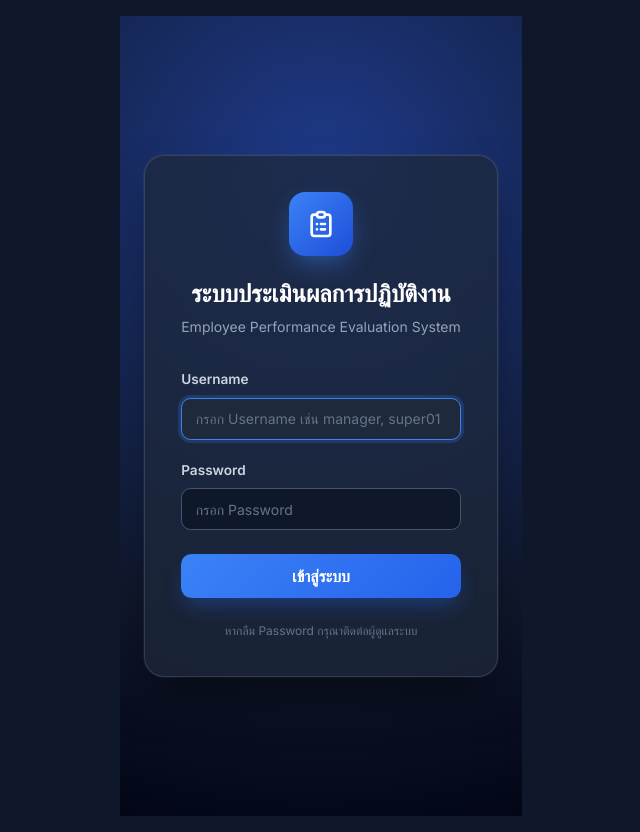
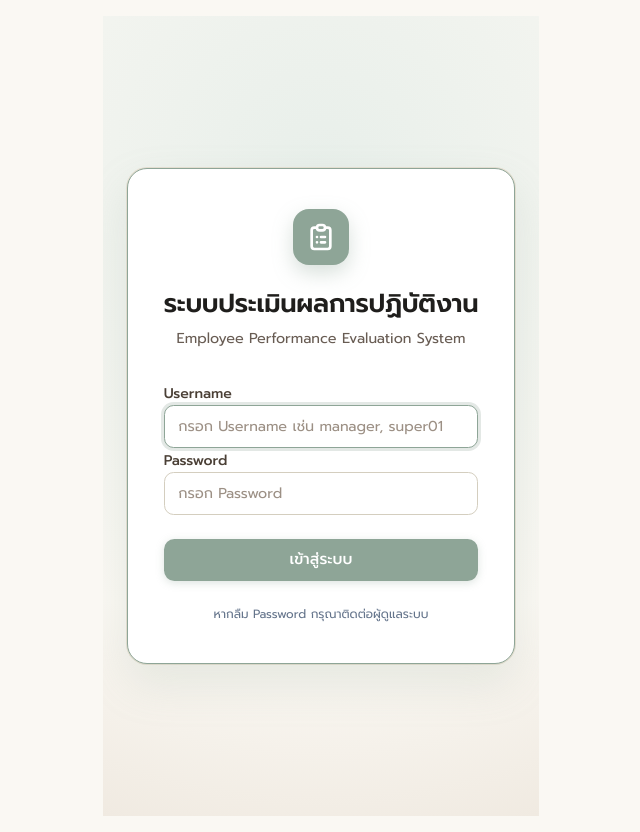
Before and after one commit to superucom/employee-evaluation-system, a Next.js app: page /login in a window 1280 px wide. Shown: the whole page, without its empty margins (319-959 px from the left). Built offline with nearby package versions, Linux system fonts and the light colour scheme.

Commit message:
Add files via upload

```diff
--- a/app/globals.css
+++ b/app/globals.css
@@ -2,66 +2,121 @@
 @tailwind components;
 @tailwind utilities;
 
-/* ===== Hover helpers (JS-free) ===== */
-.stat-card-hover:hover {
-  transform: translateY(-4px);
-  border-color: #475569 !important;
-  box-shadow: 0 16px 40px rgba(0, 0, 0, 0.4);
-}
-
-.quick-action-card:hover {
-  border-color: #3b82f6 !important;
-  background: rgba(59, 130, 246, 0.08) !important;
-  transform: translateY(-2px);
-}
-
-.table-row-hover:hover td {
-  background: rgba(51, 65, 85, 0.3);
-}
+/* =========================================================
+   PALETTE VARIABLES (Celadon, Pristine Ivory, Dark Bronze)
+   ========================================================= */
 
 :root {
-  --background: #0f172a;
-  --foreground: #f8fafc;
-  --card: #1e293b;
-  --card-foreground: #f8fafc;
-  --primary: #3b82f6;
-  --primary-foreground: #ffffff;
-  --secondary: #334155;
-  --secondary-foreground: #f8fafc;
-  --muted: #1e293b;
-  --muted-foreground: #94a3b8;
-  --accent: #3b82f6;
-  --border: #334155;
-  --input: #1e293b;
-  --ring: #3b82f6;
+  /* Pristine Ivory Ground */
+  --background: #FAF8F3;
+  --foreground: #2C2621;
+
+  /* Pristine Canvas & Cards */
+  --card: #FFFFFF;
+  --card-foreground: #1F1E1C;
+
+  /* Muted Celadon Green Primary & Accents */
+  --primary: #8EA597;
+  --primary-foreground: #FFFFFF;
+
+  /* Celadon & Ivory Secondary Surfaces */
+  --secondary: #E8EFEA;
+  --secondary-foreground: #2C2621;
+
+  --muted: #F4EFE6;
+  --muted-foreground: #685C53;
+
+  --accent: #7A9183;
+  --accent-foreground: #FFFFFF;
+
+  --border: #E6E0D2;
+  --input: #FFFFFF;
+  --ring: #8EA597;
+
   --radius: 0.75rem;
   --sidebar-width: 260px;
 }
 
 /* =========================================================
-   TAILWIND VARIABLE UTILITIES (manual override)
+   BASE STYLING & UNIFIED PROMPT TYPOGRAPHY
    ========================================================= */
 
-/* bg-background, bg-card, bg-muted */
-.bg-background { background-color: #0f172a !important; }
-.bg-card { background-color: #1e293b !important; }
-.bg-muted { background-color: #1e293b !important; }
-.bg-primary { background-color: #3b82f6 !important; }
-.bg-secondary { background-color: #334155 !important; }
+* {
+  box-sizing: border-box;
+  margin: 0;
+  padding: 0;
+  font-family: var(--font-prompt), "Prompt", -apple-system, BlinkMacSystemFont, "Segoe UI", Roboto, sans-serif !important;
+}
+
+::selection {
+  background-color: rgba(142, 165, 151, 0.35);
+  color: #1F1E1C;
+}
+
+body {
+  background-color: #FAF8F3;
+  color: #2C2621;
+  font-family: var(--font-prompt), "Prompt", sans-serif !important;
+  min-height: 100vh;
+  -webkit-font-smoothing: antialiased;
+  text-rendering: optimizeLegibility;
+}
+
+h1, h2, h3, h4, h5, h6 {
+  font-family: var(--font-prompt), "Prompt", sans-serif !important;
+  color: #1F1E1C;
+  font-weight: 600;
+  letter-spacing: -0.01em;
+}
+
+/* ===== Hover helpers ===== */
+.stat-card-hover {
+  transition: all 0.2s ease;
+}
+
+.stat-card-hover:hover {
+  transform: translateY(-3px);
+  border-color: #8EA597 !important;
+  box-shadow: 0 12px 30px rgba(142, 165, 151, 0.15) !important;
+}
+
+.quick-action-card {
+  transition: all 0.15s ease;
+}
+
+.quick-action-card:hover {
+  border-color: #8EA597 !important;
+  background: #F2F7F4 !important;
+  transform: translateY(-2px);
+}
+
+.table-row-hover:hover td {
+  background: #F4EFE6 !important;
+}
+
+/* =========================================================
+   TAILWIND UTILITIES OVERRIDE
+   ========================================================= */
+
+.bg-background { background-color: #FAF8F3 !important; }
+.bg-card { background-color: #FFFFFF !important; }
+.bg-muted { background-color: #F4EFE6 !important; }
+.bg-primary { background-color: #8EA597 !important; }
+.bg-secondary { background-color: #E8EFEA !important; }
 
 /* text */
-.text-foreground { color: #f8fafc !important; }
-.text-card-foreground { color: #f8fafc !important; }
-.text-muted-foreground { color: #94a3b8 !important; }
-.text-primary { color: #60a5fa !important; }
-.text-primary-foreground { color: #ffffff !important; }
+.text-foreground { color: #2C2621 !important; }
+.text-card-foreground { color: #1F1E1C !important; }
+.text-muted-foreground { color: #685C53 !important; }
+.text-primary { color: #5A7566 !important; }
+.text-primary-foreground { color: #FFFFFF !important; }
 
 /* borders */
-.border-border { border-color: #334155 !important; }
-.border-input { border-color: #475569 !important; }
+.border-border { border-color: #E6E0D2 !important; }
+.border-input { border-color: #D4CEBF !important; }
 
 /* =========================================================
-   FORM ELEMENTS — UNIVERSAL DARK OVERRIDE
+   FORM ELEMENTS
    ========================================================= */
 
 input[type="text"],
@@ -74,12 +129,12 @@ input[type="tel"],
 input[type="url"],
 textarea,
 select {
-  background-color: #0f172a !important;
-  color: #f1f5f9 !important;
-  border: 1.5px solid #475569 !important;
+  background-color: #FFFFFF !important;
+  color: #2C2621 !important;
+  border: 1.5px solid #D4CEBF !important;
   border-radius: 0.6rem !important;
   padding: 0.6rem 0.85rem !important;
-  font-size: 0.875rem !important;
+  font-size: 0.9rem !important;
   outline: none !important;
   transition: border-color 0.15s, box-shadow 0.15s !important;
   width: 100%;
@@ -94,22 +149,22 @@ input[type="number"]:focus,
 input[type="search"]:focus,
 textarea:focus,
 select:focus {
-  border-color: #3b82f6 !important;
-  box-shadow: 0 0 0 3px rgba(59, 130, 246, 0.2) !important;
+  border-color: #8EA597 !important;
+  box-shadow: 0 0 0 3px rgba(142, 165, 151, 0.25) !important;
 }
 
 input::placeholder,
 textarea::placeholder {
-  color: #64748b !important;
+  color: #9C9085 !important;
 }
 
 select option {
-  background-color: #1e293b !important;
-  color: #f1f5f9 !important;
+  background-color: #FFFFFF !important;
+  color: #2C2621 !important;
 }
 
 input[type="date"]::-webkit-calendar-picker-indicator {
-  filter: invert(1) opacity(0.5);
+  filter: opacity(0.6);
   cursor: pointer;
 }
 
@@ -117,35 +172,14 @@ input:disabled,
 select:disabled,
 textarea:disabled {
   opacity: 0.5 !important;
+  background-color: #F4EFE6 !important;
   cursor: not-allowed !important;
 }
 
-/* Label */
 label {
-  color: #cbd5e1 !important;
-  font-size: 0.85rem !important;
-  font-weight: 600 !important;
-}
-
-/* =========================================================
-   MODAL OVERLAY & CARD
-   ========================================================= */
-
-.fixed.inset-0.bg-black\/50,
-.fixed.inset-0.bg-black\/60,
-.fixed.inset-0.bg-black\/70 {
-  background-color: rgba(0, 0, 0, 0.7) !important;
-  backdrop-filter: blur(4px);
-}
-
-/* Modal card */
-.rounded-2xl.bg-card,
-.rounded-xl.bg-card,
-.bg-card.rounded-2xl,
-.bg-card.rounded-xl {
-  background-color: #1a2234 !important;
-  border-color: #334155 !important;
-  box-shadow: 0 25px 60px rgba(0, 0, 0, 0.6) !important;
+  color: #4A3F35 !important;
+  font-size: 0.88rem !important;
+  font-weight: 500 !important;
 }
 
 /* =========================================================
@@ -154,18 +188,19 @@ label {
 
 button[type="submit"],
 .bg-primary.text-primary-foreground {
-  background: linear-gradient(135deg, #3b82f6, #2563eb) !important;
-  color: #ffffff !important;
+  background: #8EA597 !important;
+  color: #FFFFFF !important;
   border: none !important;
-  font-weight: 600 !important;
+  font-weight: 500 !important;
   padding: 0.6rem 1.25rem !important;
   border-radius: 0.65rem !important;
   cursor: pointer !important;
   transition: all 0.15s ease !important;
+  box-shadow: 0 2px 8px rgba(142, 165, 151, 0.3) !important;
 }
 
 button[type="submit"]:hover {
-  background: linear-gradient(135deg, #60a5fa, #3b82f6) !important;
+  background: #799182 !important;
   transform: translateY(-1px);
 }
 
@@ -176,9 +211,9 @@ button[type="submit"]:disabled {
 
 /* Cancel / secondary button */
 button[type="button"].border {
-  background-color: transparent !important;
-  border: 1.5px solid #475569 !important;
-  color: #cbd5e1 !important;
+  background-color: #FFFFFF !important;
+  border: 1.5px solid #D4CEBF !important;
+  color: #4A3F35 !important;
   font-weight: 500 !important;
   padding: 0.6rem 1.25rem !important;
   border-radius: 0.65rem !important;
@@ -187,143 +222,190 @@ button[type="button"].border {
 }
 
 button[type="button"].border:hover {
-  background-color: #334155 !important;
-  border-color: #64748b !important;
+  background-color: #F4EFE6 !important;
+  border-color: #8EA597 !important;
+  color: #2C2621 !important;
 }
 
 /* =========================================================
-   PAGE HEADERS & FILTER BAR
-   ========================================================= */
-
-/* Search input in filter bar */
-.rounded-lg.border.border-border,
-.rounded-lg.border.border-input {
-  border-color: #475569 !important;
-}
-
-/* Filter selects in top bar */
-.flex.flex-wrap.gap-2 select,
-.flex.gap-2 select {
-  background-color: #1e293b !important;
-  color: #f1f5f9 !important;
-  border: 1.5px solid #475569 !important;
-  border-radius: 0.6rem !important;
-  padding: 0.5rem 0.75rem !important;
-  font-size: 0.85rem !important;
-}
-
-/* Search form input */
-form input[type="text"],
-form input[type="search"] {
-  background-color: #1e293b !important;
-}
-
-/* =========================================================
-   PAGE CARD / SECTION CONTAINERS
+   CONTAINERS & CARDS
    ========================================================= */
 
 .rounded-xl.border,
 .rounded-2xl.border {
-  background-color: #1e293b;
-  border-color: #334155 !important;
+  background-color: #FFFFFF;
+  border-color: #E6E0D2 !important;
+  box-shadow: 0 2px 10px rgba(0, 0, 0, 0.02);
+}
+
+.stat-card {
+  background: #FFFFFF;
+  border: 1px solid #E6E0D2;
+  border-radius: 1rem;
+  padding: 1.5rem;
+  box-shadow: 0 2px 10px rgba(0, 0, 0, 0.02);
+  transition: all 0.2s ease;
+}
+
+.stat-card:hover {
+  border-color: #8EA597;
+  transform: translateY(-2px);
 }
 
 /* =========================================================
-   TABLE ENHANCEMENTS
+   DATA TABLES
    ========================================================= */
 
+.data-table {
+  width: 100%;
+  border-collapse: collapse;
+  font-size: 0.9rem;
+  text-align: left;
+}
+
 .data-table th {
-  background: #0f172a !important;
-  color: #94a3b8 !important;
-  font-size: 0.75rem !important;
-  letter-spacing: 0.04em !important;
+  background: #F4EFE6 !important;
+  padding: 0.85rem 1rem;
+  font-weight: 600;
+  color: #5A4D42 !important;
+  border-bottom: 1px solid #E6E0D2 !important;
+  font-size: 0.8rem !important;
+  letter-spacing: 0.02em !important;
   text-transform: uppercase !important;
 }
 
 .data-table td {
-  color: #e2e8f0 !important;
-  border-color: #1e293b !important;
+  padding: 0.85rem 1rem;
+  border-bottom: 1px solid #EAE4D8 !important;
+  color: #2C2621 !important;
+}
+
+.data-table tr:hover td {
+  background: #FAF6EE !important;
 }
 
 /* =========================================================
-   TOAST / ALERT BOXES
+   STATUS BADGES
    ========================================================= */
 
+.badge-draft {
+  display: inline-flex;
+  align-items: center;
+  padding: 0.25rem 0.65rem;
+  border-radius: 9999px;
+  font-size: 0.75rem;
+  font-weight: 600;
+  background: #F4EFE6;
+  color: #685C53;
+  border: 1px solid #E0D9CC;
+}
+
+.badge-submitted {
+  display: inline-flex;
+  align-items: center;
+  padding: 0.25rem 0.65rem;
+  border-radius: 9999px;
+  font-size: 0.75rem;
+  font-weight: 600;
+  background: rgba(142, 165, 151, 0.2);
+  color: #3B5145;
+  border: 1px solid #8EA597;
+}
+
+.badge-locked {
+  display: inline-flex;
+  align-items: center;
+  padding: 0.25rem 0.65rem;
+  border-radius: 9999px;
+  font-size: 0.75rem;
+  font-weight: 600;
+  background: rgba(220, 100, 100, 0.12);
+  color: #9E3535;
+  border: 1px solid rgba(220, 100, 100, 0.3);
+}
+
+.badge-active {
+  display: inline-flex;
+  align-items: center;
+  padding: 0.25rem 0.65rem;
+  border-radius: 9999px;
+  font-size: 0.75rem;
+  font-weight: 600;
+  background: rgba(142, 165, 151, 0.25);
+  color: #2D4438;
+  border: 1px solid #7A9183;
+}
+
+.badge-inactive {
+  display: inline-flex;
+  align-items: center;
+  padding: 0.25rem 0.65rem;
+  border-radius: 9999px;
+  font-size: 0.75rem;
+  font-weight: 600;
+  background: #F4EFE6;
+  color: #8C7E72;
+}
+
+/* Alerts & status colors */
 .bg-red-50 {
-  background-color: rgba(239, 68, 68, 0.12) !important;
-  border-color: rgba(239, 68, 68, 0.3) !important;
-  color: #fca5a5 !important;
+  background-color: rgba(220, 70, 70, 0.08) !important;
+  border-color: rgba(220, 70, 70, 0.25) !important;
+  color: #9E2B2B !important;
   border-radius: 0.65rem;
   padding: 0.75rem 1rem;
 }
 
 .bg-green-50 {
-  background-color: rgba(34, 197, 94, 0.12) !important;
-  border-color: rgba(34, 197, 94, 0.3) !important;
-  color: #86efac !important;
+  background-color: rgba(142, 165, 151, 0.15) !important;
+  border-color: #8EA597 !important;
+  color: #2D4438 !important;
 }
 
-/* text-red-600, text-green-600 in dark mode */
-.text-red-600 { color: #f87171 !important; }
-.text-green-600 { color: #4ade80 !important; }
-.text-blue-600 { color: #60a5fa !important; }
-.text-amber-600 { color: #fbbf24 !important; }
-
-/* Action button colors in table */
-.text-blue-600.hover\:bg-blue-50:hover { background-color: rgba(59,130,246,0.15) !important; border-radius: 0.4rem; }
-.text-red-600.hover\:bg-red-50:hover { background-color: rgba(239,68,68,0.15) !important; border-radius: 0.4rem; }
-
-/* hover:bg-muted */
-.hover\:bg-muted:hover { background-color: #334155 !important; }
-.hover\:bg-muted\/50:hover { background-color: rgba(51,65,85,0.5) !important; }
-.hover\:bg-primary\/10:hover { background-color: rgba(59,130,246,0.1) !important; }
-.hover\:bg-primary\/90:hover { background-color: #2563eb !important; }
+.text-red-600 { color: #B93838 !important; }
+.text-green-600 { color: #3B5F4C !important; }
+.text-blue-600 { color: #4A6B5B !important; }
+.text-amber-600 { color: #9A6B20 !important; }
 
 /* =========================================================
-   PAGINATION
+   SIDEBAR & MAIN CONTENT LAYOUT
    ========================================================= */
 
-.pagination-btn {
-  padding: 0.45rem 0.9rem;
-  border-radius: 0.5rem;
-  border: 1px solid #475569;
-  background: #1e293b;
-  color: #cbd5e1;
-  font-size: 0.8rem;
-  cursor: pointer;
-  transition: all 0.15s;
+.sidebar {
+  width: var(--sidebar-width);
+  min-height: 100vh;
+  background-color: #8EA597;
+  color: #17261E;
+  display: flex;
+  flex-direction: column;
+  position: fixed;
+  left: 0;
+  top: 0;
+  bottom: 0;
+  z-index: 40;
+  border-right: 1px solid #799082;
+  overflow-y: auto;
 }
 
-.pagination-btn:hover:not(:disabled) {
-  border-color: #3b82f6;
-  color: #60a5fa;
+.main-content {
+  margin-left: var(--sidebar-width);
+  min-height: 100vh;
+  background-color: #FAF8F3;
+  color: #2C2621;
 }
 
-.pagination-btn:disabled {
-  opacity: 0.4;
-  cursor: not-allowed;
-}
-
-* {
-  box-sizing: border-box;
-  margin: 0;
-  padding: 0;
-}
-
-body {
-  background-color: #0f172a;
-  color: #f8fafc;
-  font-family: var(--font-inter), system-ui, -apple-system, BlinkMacSystemFont, 'Segoe UI', Roboto, Oxygen, Ubuntu, Cantarell, 'Open Sans', 'Helvetica Neue', sans-serif;
-  min-height: 100vh;
-  -webkit-font-smoothing: antialiased;
+@media (max-width: 768px) {
+  .main-content {
+    margin-left: 0;
+  }
 }
 
 /* =========================================================
-   LOGIN PAGE STYLES
+   LOGIN PAGE
    ========================================================= */
 .login-container {
   min-height: 100vh;
-  background: radial-gradient(circle at 50% 20%, #1e3a8a 0%, #0f172a 70%, #020617 100%);
+  background: radial-gradient(circle at 50% 20%, #E8EFEA 0%, #FAF8F3 70%, #F0EAE1 100%);
   display: flex;
   align-items: center;
   justify-content: center;
@@ -335,90 +417,55 @@ body {
 .login-card {
   width: 100%;
   max-width: 440px;
-  background: rgba(30, 41, 59, 0.75);
-  backdrop-filter: blur(20px);
-  -webkit-backdrop-filter: blur(20px);
-  border: 1px solid rgba(255, 255, 255, 0.12);
+  background: #FFFFFF;
+  border: 1px solid #8EA597;
   border-radius: 1.25rem;
-  padding: 2.25rem;
-  box-shadow: 0 25px 50px -12px rgba(0, 0, 0, 0.5), 0 0 0 1px rgba(255, 255, 255, 0.05);
+  padding: 2.5rem 2.25rem;
+  box-shadow: 0 20px 45px rgba(142, 165, 151, 0.18), 0 0 0 1px #E6E0D2;
   position: relative;
   z-index: 10;
 }
 
 .login-logo-box {
-  width: 64px;
-  height: 64px;
-  background: linear-gradient(135deg, #3b82f6 0%, #1d4ed8 100%);
+  width: 56px;
+  height: 56px;
+  background: #8EA597;
   border-radius: 1rem;
   display: flex;
   align-items: center;
   justify-content: center;
   margin: 0 auto 1.25rem;
-  box-shadow: 0 10px 25px -5px rgba(59, 130, 246, 0.5);
+  color: #FFFFFF;
+  box-shadow: 0 8px 20px rgba(142, 165, 151, 0.35);
 }
 
 .login-title {
-  font-size: 1.5rem;
-  font-weight: 700;
-  color: #ffffff;
+  font-size: 1.6rem;
+  font-weight: 600;
+  color: #1F1E1C;
   text-align: center;
   margin-bottom: 0.25rem;
 }
 
 .login-subtitle {
-  font-size: 0.875rem;
-  color: #94a3b8;
+  font-size: 0.9rem;
+  color: #685C53;
   text-align: center;
   margin-bottom: 1.75rem;
-}
-
-.form-group {
-  margin-bottom: 1.25rem;
-}
-
-.form-label {
-  display: block;
-  font-size: 0.875rem;
-  font-weight: 600;
-  color: #cbd5e1;
-  margin-bottom: 0.5rem;
-}
-
-.form-input {
-  width: 100%;
-  padding: 0.75rem 1rem;
-  background: rgba(15, 23, 42, 0.6);
-  border: 1px solid rgba(255, 255, 255, 0.15);
-  border-radius: 0.75rem;
-  color: #ffffff;
-  font-size: 0.95rem;
-  outline: none;
-  transition: all 0.15s ease;
-}
-
-.form-input:focus {
-  border-color: #3b82f6;
-  box-shadow: 0 0 0 3px rgba(59, 130, 246, 0.25);
-  background: rgba(15, 23, 42, 0.85);
-}
-
-.form-input::placeholder {
-  color: #64748b;
 }
 
 .btn-primary {
   width: 100%;
   padding: 0.85rem 1.5rem;
-  background: linear-gradient(135deg, #3b82f6 0%, #2563eb 100%);
-  color: #ffffff;
+  background: #8EA597;
+  color: #FFFFFF;
   font-weight: 600;
-  font-size: 1rem;
+  font-size: 0.95rem;
   border: none;
   border-radius: 0.75rem;
   cursor: pointer;
   transition: all 0.15s ease;
-  box-shadow: 0 10px 20px -5px rgba(37, 99, 235, 0.4);
+  box-shadow: 0 6px 16px rgba(142, 165, 151, 0.3);
   display: flex;
   align-items: center;
   justify-content: center;
@@ -426,181 +473,6 @@ body {
 }
 
 .btn-primary:hover {
-  background: linear-gradient(135deg, #60a5fa 0%, #3b82f6 100%);
-  box-shadow: 0 12px 24px -5px rgba(37, 99, 235, 0.6);
+  background: #799182;
   transform: translateY(-1px);
 }
-
-.btn-primary:active {
-  transform: translateY(0);
-}
-
-.btn-primary:disabled {
-  opacity: 0.6;
-  cursor: not-allowed;
-}
-
-.error-box {
-  background: rgba(239, 68, 68, 0.15);
-  border: 1px solid rgba(239, 68, 68, 0.3);
-  color: #f87171;
-  padding: 0.75rem 1rem;
-  border-radius: 0.75rem;
-  font-size: 0.875rem;
-  margin-bottom: 1.25rem;
-}
-
-/* =========================================================
-   DASHBOARD & APP STYLES
-   ========================================================= */
-.sidebar {
-  width: var(--sidebar-width);
-  min-height: 100vh;
-  background: #090e17;
-  color: #f8fafc;
-  display: flex;
-  flex-direction: column;
-  position: fixed;
-  left: 0;
-  top: 0;
-  bottom: 0;
-  z-index: 40;
-  border-right: 1px solid #1e293b;
-  overflow-y: auto;
-}
-
-.main-content {
-  margin-left: var(--sidebar-width);
-  min-height: 100vh;
-  background: #0f172a;
-  color: #f8fafc;
-}
-
-.stat-card {
-  background: #1e293b;
-  border: 1px solid #334155;
-  border-radius: 1rem;
-  padding: 1.5rem;
-  box-shadow: 0 4px 6px -1px rgba(0, 0, 0, 0.1);
-  transition: all 0.2s ease;
-}
-
-.stat-card:hover {
-  border-color: #475569;
-  transform: translateY(-2px);
-}
-
-/* Status Badges */
-.badge-draft {
-  display: inline-flex;
-  align-items: center;
-  padding: 0.25rem 0.65rem;
-  border-radius: 9999px;
-  font-size: 0.75rem;
-  font-weight: 600;
-  background: #334155;
-  color: #cbd5e1;
-}
-
-.badge-submitted {
-  display: inline-flex;
-  align-items: center;
-  padding: 0.25rem 0.65rem;
-  border-radius: 9999px;
-  font-size: 0.75rem;
-  font-weight: 600;
-  background: rgba(59, 130, 246, 0.2);
-  color: #60a5fa;
-  border: 1px solid rgba(59, 130, 246, 0.3);
-}
-
-.badge-locked {
-  display: inline-flex;
-  align-items: center;
-  padding: 0.25rem 0.65rem;
-  border-radius: 9999px;
-  font-size: 0.75rem;
-  font-weight: 600;
-  background: rgba(239, 68, 68, 0.2);
-  color: #f87171;
-  border: 1px solid rgba(239, 68, 68, 0.3);
-}
-
-.badge-active {
-  display: inline-flex;
-  align-items: center;
-  padding: 0.25rem 0.65rem;
-  border-radius: 9999px;
-  font-size: 0.75rem;
-  font-weight: 600;
-  background: rgba(34, 197, 94, 0.2);
-  color: #4ade80;
-  border: 1px solid rgba(34, 197, 94, 0.3);
-}
-
-.badge-inactive {
-  display: inline-flex;
-  align-items: center;
-  padding: 0.25rem 0.65rem;
-  border-radius: 9999px;
-  font-size: 0.75rem;
-  font-weight: 600;
-  background: #334155;
-  color: #64748b;
-}
-
-/* Data Table */
-.data-table {
-  width: 100%;
-  border-collapse: collapse;
-  font-size: 0.875rem;
-  text-align: left;
-}
-
-.data-table th {
-  background: rgba(30, 41, 59, 0.9);
-  padding: 0.85rem 1rem;
-  font-weight: 600;
-  color: #94a3b8;
-  border-bottom: 1px solid #334155;
-}
-
-.data-table td {
-  padding: 0.85rem 1rem;
-  border-bottom: 1px solid #1e293b;
-  color: #e2e8f0;
-}
-
-.data-table tr:hover td {
-  background: rgba(51, 65, 85, 0.3);
-}
-
-/* Rating Score Buttons */
-.score-btn {
-  width: 42px;
-  height: 42px;
-  border-radius: 0.65rem;
-  border: 2px solid #334155;
-  background: #0f172a;
-  color: #94a3b8;
-  font-weight: 700;
-  font-size: 0.95rem;
-  cursor: pointer;
-  transition: all 0.15s ease;
-  display: inline-flex;
-  align-items: center;
-  justify-content: center;
-}
-
-.score-btn:hover {
-  border-color: #3b82f6;
-  color: #60a5fa;
-  background: rgba(59, 130, 246, 0.1);
-}
-
-.score-btn.selected {
-  border-color: #3b82f6;
-  background: #3b82f6;
-  color: #ffffff;
-  box-shadow: 0 0 15px rgba(59, 130, 246, 0.5);
-}
--- a/app/layout.tsx
+++ b/app/layout.tsx
@@ -1,11 +1,16 @@
 import type { Metadata } from "next";
-import { Inter } from "next/font/google";
+import { Prompt } from "next/font/google";
 import "./globals.css";
 
-const inter = Inter({ subsets: ["latin"] });
+const prompt = Prompt({
+  subsets: ["thai", "latin"],
+  weight: ["300", "400", "500", "600", "700", "800"],
+  variable: "--font-prompt",
+  display: "swap",
+});
 
 export const metadata: Metadata = {
-  title: "ระบบประเมินผลการปฏิบัติงาน",
+  title: "ระบบประเมินผลการปฏิบัติงาน | Performance Evaluation",
   description: "ระบบประเมินผลการปฏิบัติงานพนักงานรายวัน",
 };
 
@@ -15,8 +20,8 @@ export default function RootLayout({
   children: React.ReactNode;
 }) {
   return (
-    <html lang="th">
-      <body className={inter.className}>{children}</body>
+    <html lang="th" className={prompt.variable}>
+      <body className="antialiased bg-[#FAF8F3] text-[#2C2621]">{children}</body>
     </html>
   );
 }
```
